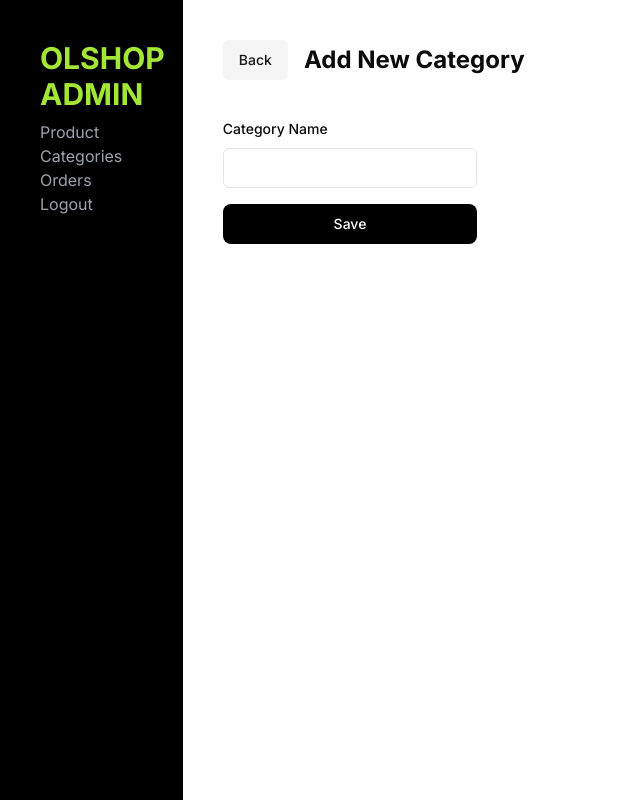
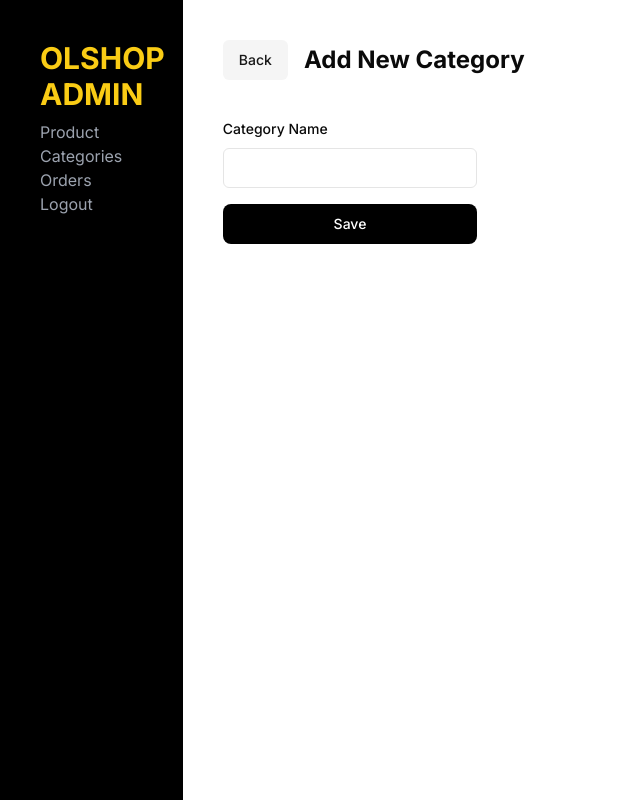
Before and after one commit to alianhakim9/-DISCONTINUED-Online-Store-Next-JS-Typescript-MongoDB, a Next.js app: page /dashboard/categories/new in a window 1280 px wide. Shown: the whole page, without its empty margins (0-640 px from the left). Built offline with nearby package versions, Linux system fonts and the light colour scheme; no server answers; what cookies-ts would draw is missing.

Commit message:
Refactoring Sidebar

```diff
--- a/src/app/(admin)/dashboard/categories/new/page.tsx
+++ b/src/app/(admin)/dashboard/categories/new/page.tsx
@@ -1,6 +1,5 @@
 import BackButton from "@/components/admin/BackButton";
 import CategoryForm from "@/components/admin/CategoryForm";
-import Link from "next/link";
 
 export default function AddNewCategory() {
   return (
--- a/src/components/admin/Sidebar.tsx
+++ b/src/components/admin/Sidebar.tsx
@@ -10,19 +10,19 @@ const Sidebar = () => {
   return (
     <div className="self-start sticky top-0 col-span-1 bg-black h-[100vh]">
       <div className="flex flex-col gap-2 text-gray-400 p-10">
-        <h1 className="font-bold text-3xl text-lime-400">OLSHOP ADMIN</h1>
+        <h1 className="font-bold text-3xl text-yellow-400">OLSHOP ADMIN</h1>
         <ul>
           {sidebarMenus.map((item, index) => (
             <li
               key={index}
               className={`${
                 pathname === item.url && "text-white font-bold"
-              } hover:text-lime-400`}
+              } hover:text-yellow-400`}
             >
               <Link href={item.url}>{item.title}</Link>
             </li>
           ))}
-          <li className={` hover:text-lime-400`}>
+          <li className={` hover:text-yellow-400`}>
             <button type="button" onClick={() => onSignOut()}>
               Logout
             </button>
```
